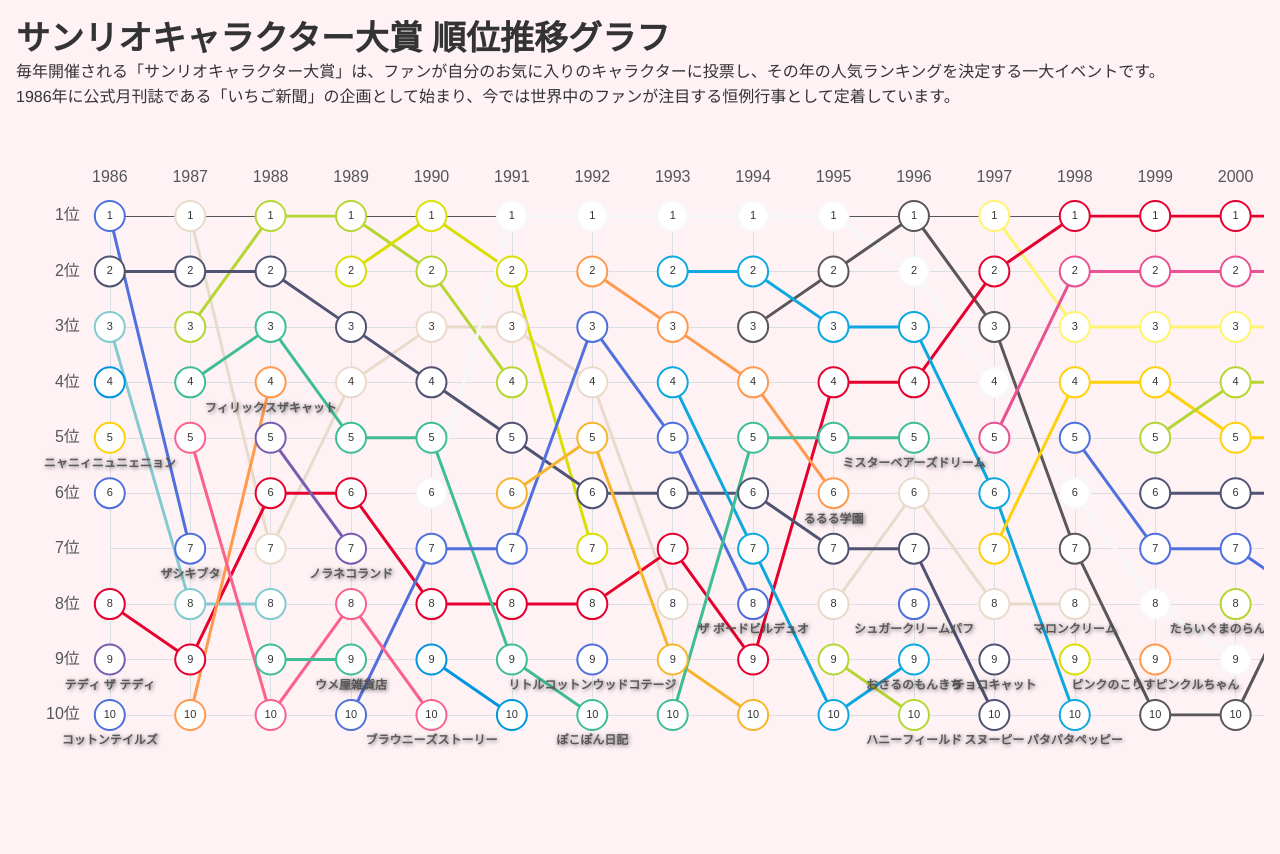
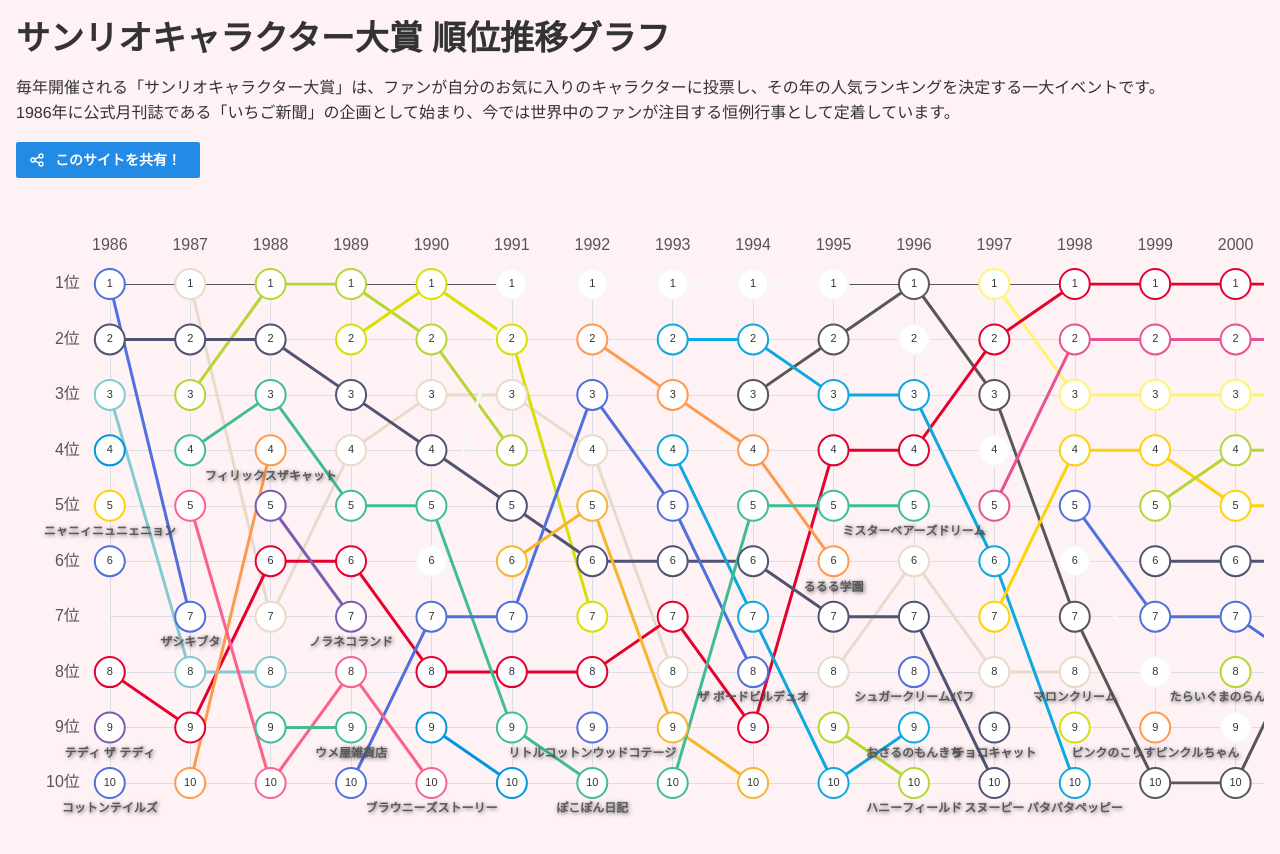
Before and after one commit to thr3a/sanrio-ranking-visualize, a React (Vite) app: page / in a window 1280 px wide. Shown: the top 854 px of the page. Before the commit the page ends 811 px from the top, so only its background shows below. Built offline with nearby package versions, Linux system fonts and the light colour scheme; what @mantine/vanilla-extract would draw is missing.

Commit message:
add: シェアボタン

```diff
--- a/src/Home.tsx
+++ b/src/Home.tsx
@@ -1,20 +1,26 @@
-import { Container, Paper, Text, Title } from '@mantine/core';
+import { Box, Container, Stack, Text, Title } from '@mantine/core';
 import BumpChart from './BumpChart';
+import { ShareButton } from './ShareButton';
 
 const Home = () => {
   return (
     <Container maw={1400} py='md'>
-      <Paper>
+      <Stack>
         <Title c={'#333'} order={1}>
           サンリオキャラクター大賞 順位推移グラフ
         </Title>
+        <Box>
           <Text c={'#333'}>
             毎年開催される「サンリオキャラクター大賞」は、ファンが自分のお気に入りのキャラクターに投票し、その年の人気ランキングを決定する一大イベントです。
           </Text>
           <Text c={'#333'}>
             1986年に公式月刊誌である「いちご新聞」の企画として始まり、今では世界中のファンが注目する恒例行事として定着しています。
           </Text>
-      </Paper>
+        </Box>
+        <Box>
+          <ShareButton title='サンリオキャラクター大賞 順位推移グラフ'></ShareButton>
+        </Box>
+      </Stack>
       <BumpChart />
     </Container>
   );
--- /dev/null
+++ b/src/ShareButton.tsx
@@ -0,0 +1,25 @@
+import { Button } from '@mantine/core';
+import { useOs } from '@mantine/hooks';
+import { IconShare } from '@tabler/icons-react';
+
+export const ShareButton = ({ title }: { title: string }) => {
+  const os = useOs();
+
+  const handleShare = async () => {
+    const url = window.location.href;
+
+    if (os === 'ios' || os === 'android') {
+      await navigator.share({ url, title: title });
+      return;
+    }
+
+    const xUrl = `https://x.com/intent/post?text=${encodeURIComponent(`${title}\n${url}`)}`;
+    window.open(xUrl, '_blank', 'noopener,noreferrer');
+  };
+
+  return (
+    <Button leftSection={<IconShare size={16} />} onClick={handleShare} size='sm'>
+      このサイトを共有！
+    </Button>
+  );
+};
```
Lines whose indentation alone changed are shown as unchanged.
